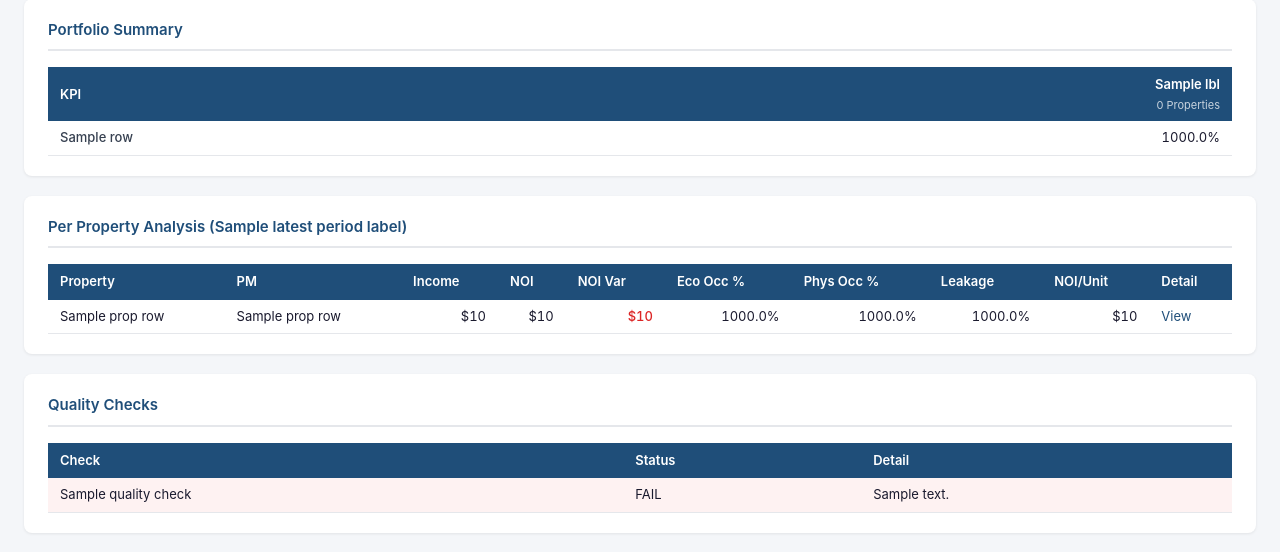
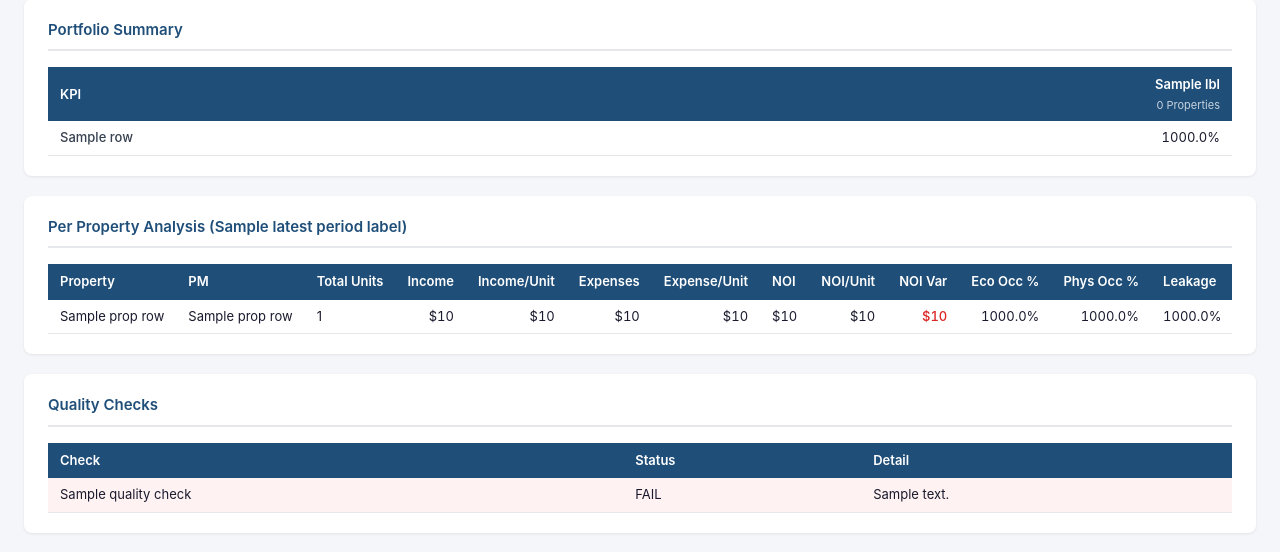
Before and after one commit to epagtaconan22/portfolio-analyzer, a Flask app: template app/templates/dashboard.html in a window 1280 px wide. Shown: the part 151-703 px from the top of the page. Run offline with Flask 3, Linux system fonts and the light colour scheme; the template is opened without the code that fills it: most values are stand-ins (such as "Sample title", 1, 10 or a date in 2020).

Commit message:
feat: property table — add Total Units column and interleave per-unit metrics
Co-Authored-By: Claude Sonnet 4.6 <noreply@anthropic.com>

```diff
--- a/app/templates/dashboard.html
+++ b/app/templates/dashboard.html
@@ -67,13 +67,17 @@
       <tr>
         <th>Property</th>
         <th>PM</th>
+        <th title="Total Units from Physical Occupancy Report">Total Units</th>
         <th title="Actual Income">Income</th>
+        <th title="Actual Income / Total Units">Income/Unit</th>
+        <th title="Actual Expenses">Expenses</th>
+        <th title="Actual Expenses / Total Units">Expense/Unit</th>
         <th title="Actual NOI = Income − Expenses">NOI</th>
+        <th title="Actual NOI / Total Units">NOI/Unit</th>
         <th title="NOI Variance = Actual − Budget">NOI Var</th>
         <th title="Economic Occ % = Net Collectible / GPR">Eco Occ %</th>
         <th title="Physical Occ % from occupancy report">Phys Occ %</th>
         <th title="Physical Occ % − Economic Occ %">Leakage</th>
-        <th title="NOI / Total Units">NOI/Unit</th>
         <th>Detail</th>
       </tr>
     </thead>
@@ -82,13 +86,17 @@
       <tr>
         <td>{{ r.property_name }}</td>
         <td>{{ r.pm_name }}</td>
+        <td>{{ r.total_units }}</td>
         <td class="currency">{{ r.actual_income | currency }}</td>
+        <td class="currency">{{ r.income_per_unit | currency }}</td>
+        <td class="currency">{{ r.actual_expenses | currency }}</td>
+        <td class="currency">{{ r.expense_per_unit | currency }}</td>
         <td class="currency">{{ r.actual_noi | currency }}</td>
+        <td class="currency">{{ r.noi_per_unit | currency }}</td>
         <td class="currency {{ 'pos' if (r.noi_variance or 0) >= 0 else 'neg' }}">{{ r.noi_variance | currency }}</td>
         <td class="pct {% if r.eco_occ_pct is not none and r.eco_occ_pct < eco_occ_target %}neg{% endif %}">{{ r.eco_occ_pct | pct }}</td>
         <td class="pct">{{ r.physical_occ_pct | pct }}</td>
         <td class="pct {{ 'neg' if (r.leakage_gap or 0) > 0 else '' }}">{{ r.leakage_gap | pct }}</td>
-        <td class="currency">{{ r.noi_per_unit | currency }}</td>
         <td><a href="{{ url_for('property_detail.show', run_id=run_id, property_name=r.property_name) }}">View</a></td>
       </tr>
       {% endfor %}
```
